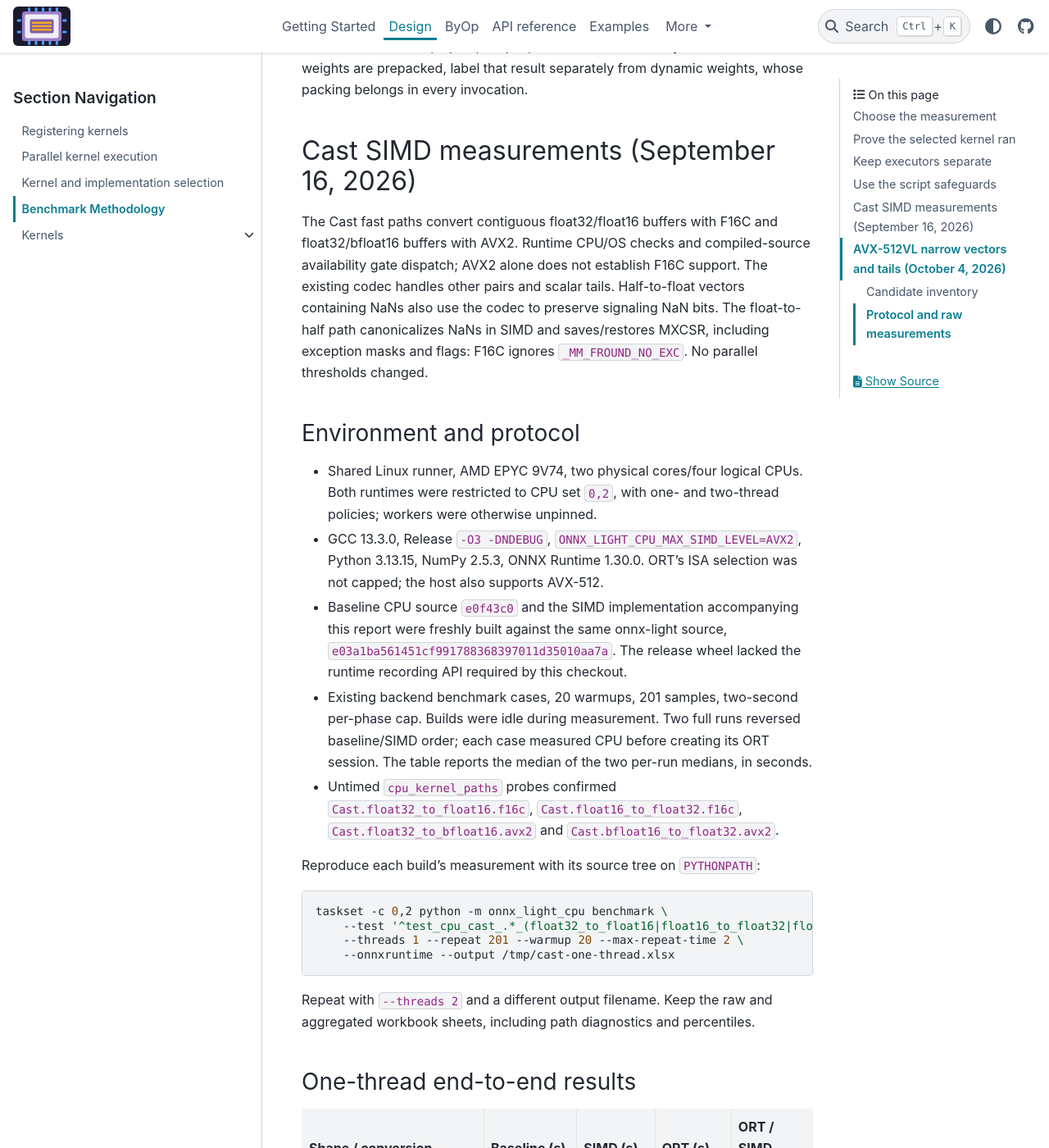
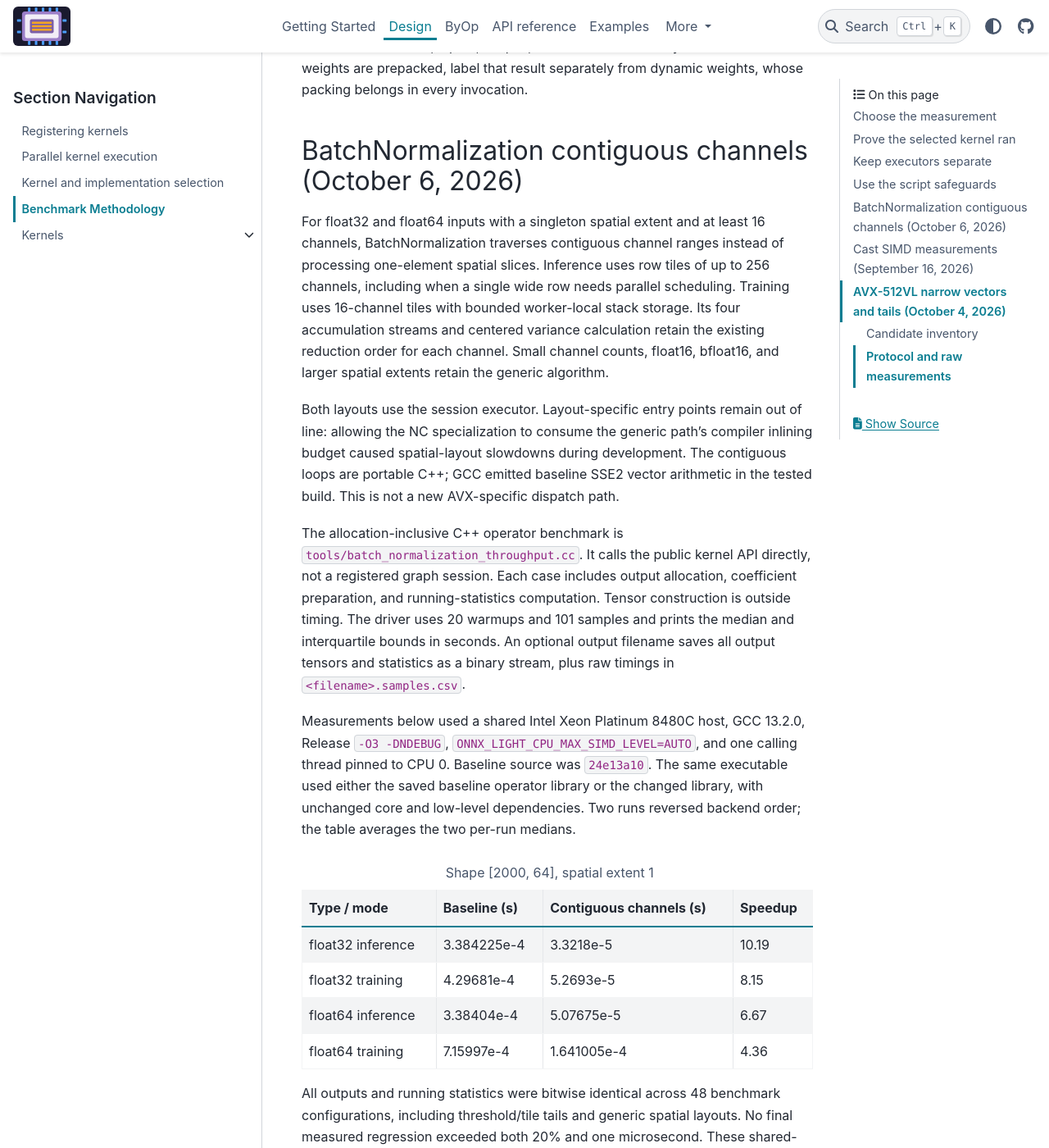
Before and after one commit to xadupre/onnx-light-cpu, a Sphinx documentation site: the page built from docs/design/benchmark_methodology.rst, in a window 1280 px wide and 1400 px high, scrolled down 1801 px. Shown: the whole window at 82% size. Built offline with Sphinx 7.4.7 and the PyData theme 0.15.4, drawn with Linux system fonts in a browser that asks for light colours; pages that are not in the unit, such as notebooks, are missing from menus; some of the changed text lies outside the part shown.

Commit message:
Optimize BatchNormalization for contiguous NC inputs
Co-authored-by: Copilot <223556219+Copilot@users.noreply.github.com>

```diff
--- a/CMakeLists.txt
+++ b/CMakeLists.txt
@@ -1373,8 +1373,14 @@ if(ONNX_LIGHT_CPU_BUILD_BENCHMARKS)
       "${CMAKE_CURRENT_SOURCE_DIR}/tools/*_throughput.cc")
   foreach(_source IN LISTS _throughput_sources)
     get_filename_component(_target "${_source}" NAME_WE)
+    if(_target STREQUAL "batch_normalization_throughput" AND NOT ONNX_LIGHT_CPU_WITH_ONNX_LIGHT)
+      continue()
+    endif()
     add_executable(${_target} "${_source}")
     target_link_libraries(${_target} PRIVATE lib_onnx_light_cpu)
+    if(_target STREQUAL "batch_normalization_throughput")
+      target_link_libraries(${_target} PRIVATE lib_onnx_light_cpu_kernels)
+    endif()
     if(_target STREQUAL "integer_gemm_throughput")
       if(ONNX_LIGHT_CPU_HAVE_AVXVNNI_FLAG)
         target_compile_definitions(${_target} PRIVATE ONNX_LIGHT_CPU_HAVE_AVXVNNI=1)
--- a/docs/design/benchmark_methodology.rst
+++ b/docs/design/benchmark_methodology.rst
@@ -71,6 +71,87 @@ best observation.
 Use identical models, inputs, shapes, and attributes for every backend. If
 constant weights are prepacked, label that result separately from dynamic
 weights, whose packing belongs in every invocation.
+
+BatchNormalization contiguous channels (October 6, 2026)
+--------------------------------------------------------
+
+For float32 and float64 inputs with a singleton spatial extent and at least
+16 channels, BatchNormalization traverses contiguous channel ranges instead
+of processing one-element spatial slices. Inference uses row tiles of up to
+256 channels, including when a single wide row needs parallel scheduling.
+Training uses 16-channel tiles with bounded worker-local stack storage.
+Its four accumulation streams and centered variance calculation retain the
+existing reduction order for each channel. Small channel counts, float16,
+bfloat16, and larger spatial extents retain the generic algorithm.
+
+Both layouts use the session executor. Layout-specific entry points remain
+out of line: allowing the NC specialization to consume the generic path's
+compiler inlining budget caused spatial-layout slowdowns during development.
+The contiguous loops are portable C++; GCC emitted baseline SSE2 vector
+arithmetic in the tested build. This is not a new AVX-specific dispatch path.
+
+The allocation-inclusive C++ operator benchmark is
+``tools/batch_normalization_throughput.cc``. It calls the public kernel API
+directly, not a registered graph session. Each case includes output allocation,
+coefficient preparation, and running-statistics computation. Tensor construction
+is outside timing. The driver uses 20 warmups and 101 samples and prints the
+median and interquartile bounds in seconds. An optional output filename saves
+all output tensors and statistics as a binary stream, plus raw timings in
+``<filename>.samples.csv``.
+
+Measurements below used a shared Intel Xeon Platinum 8480C host, GCC 13.2.0,
+Release ``-O3 -DNDEBUG``, ``ONNX_LIGHT_CPU_MAX_SIMD_LEVEL=AUTO``, and one calling
+thread pinned to CPU 0. Baseline source was ``24e13a10``. The same executable
+used either the saved baseline operator library or the changed library, with
+unchanged core and low-level dependencies. Two runs reversed backend order;
+the table averages the two per-run medians.
+
+.. list-table:: Shape [2000, 64], spatial extent 1
+   :header-rows: 1
+
+   * - Type / mode
+     - Baseline (s)
+     - Contiguous channels (s)
+     - Speedup
+   * - float32 inference
+     - 3.384225e-4
+     - 3.3218e-5
+     - 10.19
+   * - float32 training
+     - 4.29681e-4
+     - 5.2693e-5
+     - 8.15
+   * - float64 inference
+     - 3.38404e-4
+     - 5.07675e-5
+     - 6.67
+   * - float64 training
+     - 7.15997e-4
+     - 1.641005e-4
+     - 4.36
+
+All outputs and running statistics were bitwise identical across 48 benchmark
+configurations, including threshold/tile tails and generic spatial layouts.
+No final measured regression exceeded both 20% and one microsecond.
+These shared-host measurements are diagnostic, not a guarantee for other CPUs,
+thread counts, compilers, or graph-session workloads.
+
+With an already configured onnx-light-integrated shared-library build, reproduce
+the changed-library run with:
+
+.. code-block:: bash
+
+   cmake -S . -B build -DONNX_LIGHT_CPU_BUILD_BENCHMARKS=ON
+   cmake --build build --target batch_normalization_throughput -j8
+   taskset -c 0 build/batch_normalization_throughput /tmp/bn-patched.bin \
+       > /tmp/bn-patched.csv
+
+For a before/after comparison, save the baseline
+``liblib_onnx_light_cpu_kernels.so`` before rebuilding. Select it using
+``LD_PRELOAD=/path/to/baseline/liblib_onnx_light_cpu_kernels.so`` with the same
+command and a different output filename, then compare the binary outputs
+using ``cmp``. Verify the selected library with ``LD_TRACE_LOADED_OBJECTS=1``;
+``LD_LIBRARY_PATH`` alone may not override the executable's RPATH.
 
 .. _l-cast-simd-measurements:
 
```
Also changed, not shown: 3 other files.
